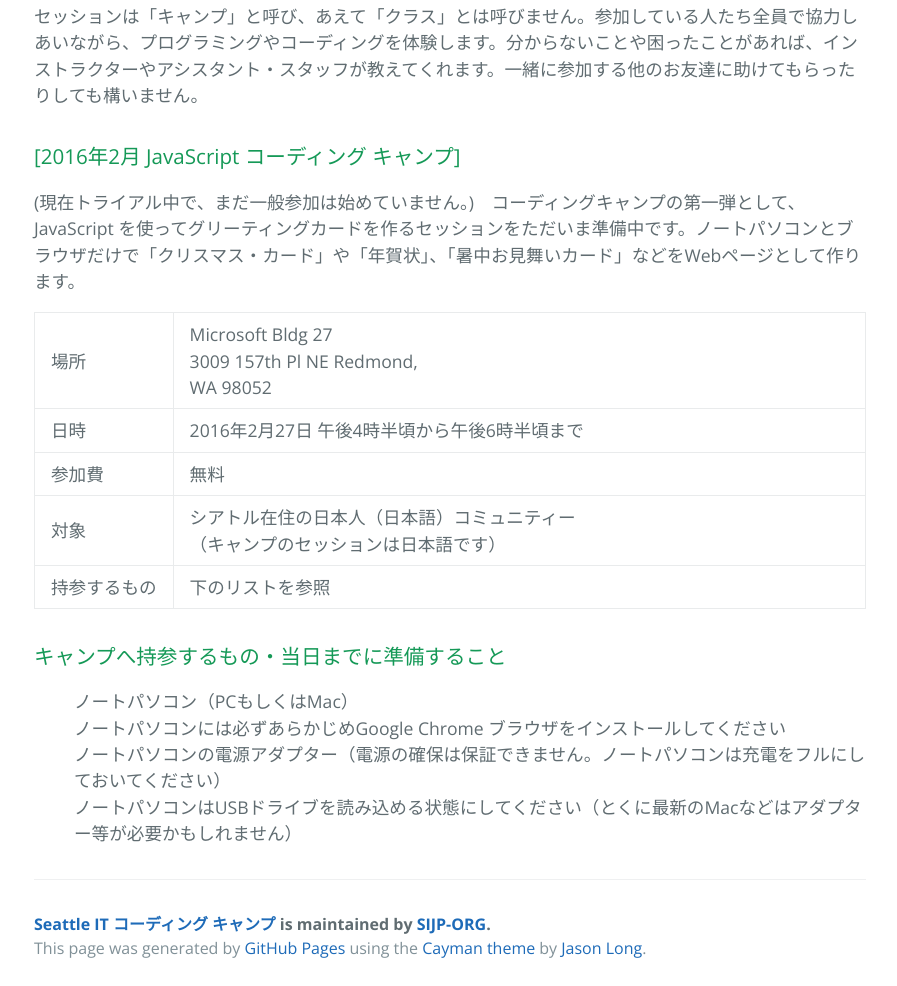
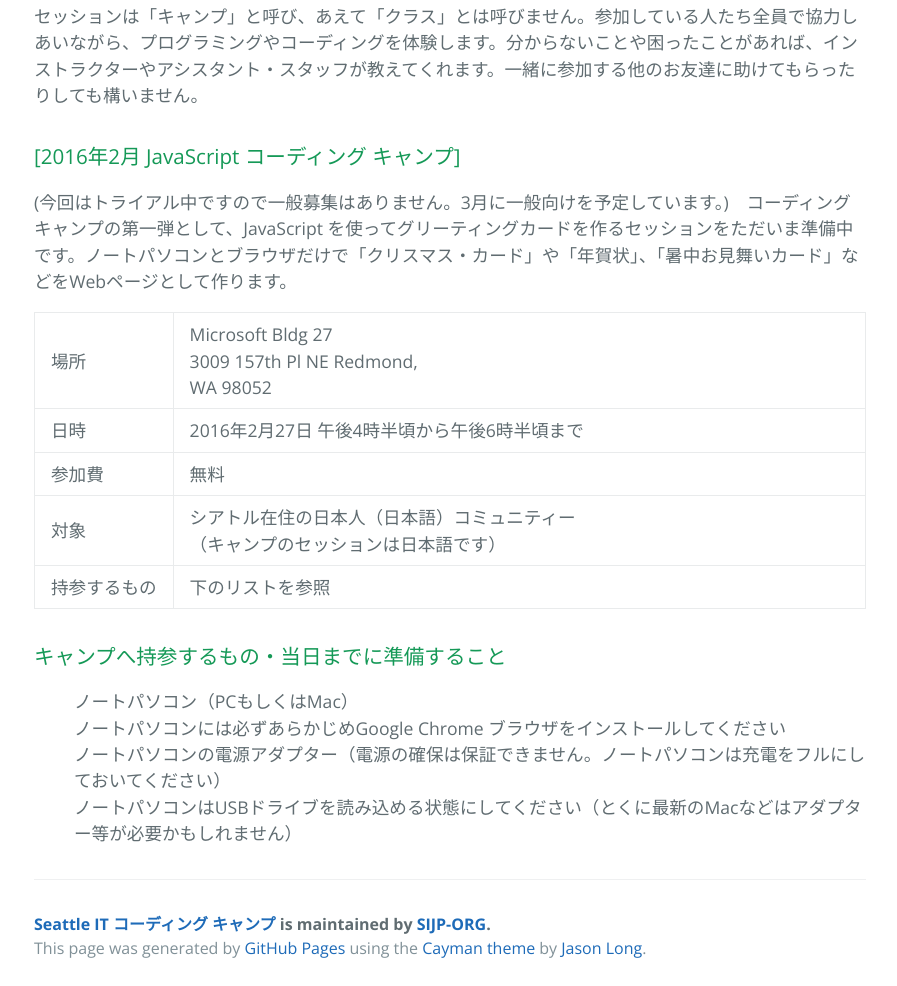
Before and after one commit to SIJP-ORG/codingcamp, a plain HTML site: page index.html in a window 1280 px wide. Shown: the part 746-1732 px from the top of the page, without its empty margins (190-1087 px from the left). Drawn offline with nearby package versions, Linux system fonts and the light colour scheme.

Commit message:
Update index.html

```diff
--- a/index.html
+++ b/index.html
@@ -31,7 +31,7 @@
 <h3>
 <a id="creating-pages-manually" class="anchor" href="#creating-pages-manually" aria-hidden="true"><span aria-hidden="true" class="octicon octicon-link"></span></a>[2016年2月 JavaScript コーディング キャンプ]</h3>
 
-<p>(現在トライアル中で、まだ一般参加は始めていません。)　コーディングキャンプの第一弾として、JavaScript を使ってグリーティングカードを作るセッションをただいま準備中です。ノートパソコンとブラウザだけで「クリスマス・カード」や「年賀状」、「暑中お見舞いカード」などをWebページとして作ります。</p>
+<p>(今回はトライアル中ですので一般募集はありません。3月に一般向けを予定しています。)　コーディングキャンプの第一弾として、JavaScript を使ってグリーティングカードを作るセッションをただいま準備中です。ノートパソコンとブラウザだけで「クリスマス・カード」や「年賀状」、「暑中お見舞いカード」などをWebページとして作ります。</p>
 
 <table>
   <tr>
```
